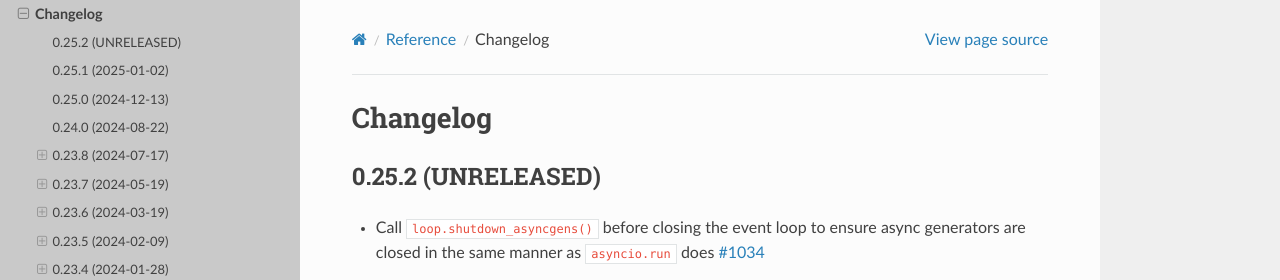
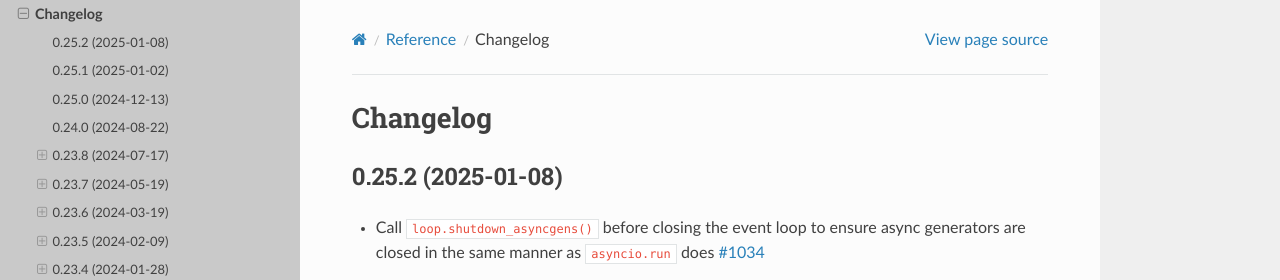
Before and after one commit to pytest-dev/pytest-asyncio, a Sphinx documentation site: the page built from docs/reference/changelog.rst, in a window 1280 px wide and 900 px high. Shown: the top 280 px of the window. Built offline with Sphinx 7.4.7 and the Read the Docs theme 3.1.0, drawn with Linux system fonts in a browser that asks for light colours; pages that are not in the unit, such as notebooks, are missing from menus.

Commit message:
build: Prepare release of v0.25.2.

```diff
--- a/docs/reference/changelog.rst
+++ b/docs/reference/changelog.rst
@@ -2,7 +2,7 @@
 Changelog
 =========
 
-0.25.2 (UNRELEASED)
+0.25.2 (2025-01-08)
 ===================
 
 - Call ``loop.shutdown_asyncgens()`` before closing the event loop to ensure async generators are closed in the same manner as ``asyncio.run`` does `#1034 <https://github.com/pytest-dev/pytest-asyncio/pull/1034>`_
```
